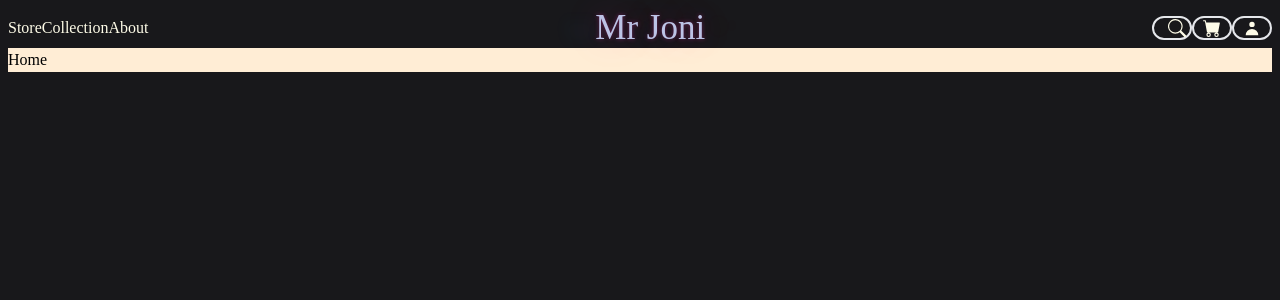
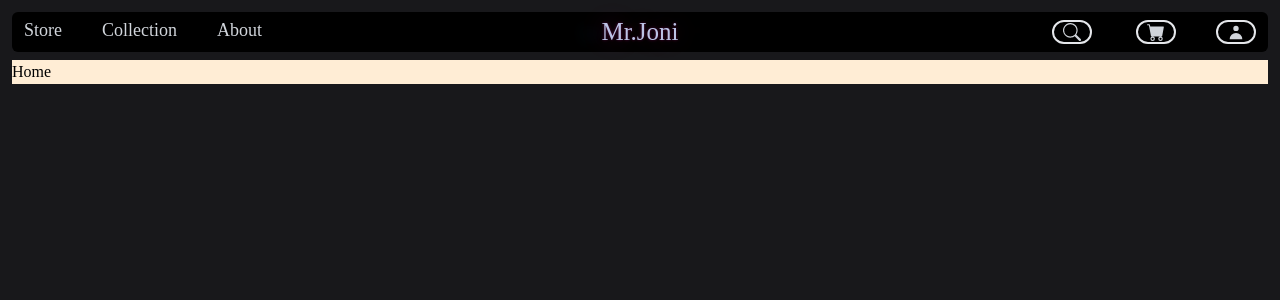
Before and after one commit to salahbm/jewelryshop, a Next.js app: page / in a window 1280 px wide. Shown: the top 300 px of the page. Built offline with nearby package versions, Linux system fonts and the light colour scheme.

Commit message:
navbar css

```diff
--- a/app/components/Navbar.tsx
+++ b/app/components/Navbar.tsx
@@ -7,21 +7,38 @@ import { BsSearch, BsFillCartFill } from "react-icons/bs";
 import { HiUser } from "react-icons/hi";
 import { logo } from "../assets/index";
 const Navbar = () => {
+  const [states, setStates] = useState({
+    search: false,
+  });
   return (
-    <div className=" w-full flex items-center  text-yellow-50 justify-between h-10">
-      <div className="">
+    <div className="  flex items-center  text-lightText h-10  px-3 bg-black rounded-md my-2 w-full ">
+      <div className=" w-2/3 gap-10 flex flex-row items-center justify-start">
         <span className="navBarHover">Store</span>
         <span className="navBarHover">Collection</span>
         <span className="navBarHover">About</span>
       </div>
-      <div>
-        <span className="logo">Mr Joni</span>
-      </div>
-      <div className=" flex flex-row">
-        <span className="navbarIcon justify-end px-1">
-          <BsSearch />
-        </span>
-        <span className="navbarIcon">
+      <div className="logo">Mr.Joni</div>
+      <div className=" flex flex-row w-2/3 justify-end gap-10">
+        <div className="relative flex-row items-center flex">
+          {states.search ? (
+            <input
+              placeholder="Search here"
+              type="search"
+              className=" w-full rounded-full border-[1px] text-base text-black outline-none duration-200 lg:h-full lg:w-full px-2"
+            />
+          ) : null}
+          <span
+            className={`absolute  hover:text-amber-800 hover:bg-white  right-1 ${
+              states.search ? "text-amber-800" : "text-lightText navbarIcon"
+            }`}
+            onClick={() =>
+              setStates((prev) => ({ ...prev, search: !prev.search }))
+            }
+          >
+            <BsSearch />
+          </span>
+        </div>
+        <span className="navbarIcon ">
           <BsFillCartFill />
         </span>
         <span className="navbarIcon">
--- a/app/layout.tsx
+++ b/app/layout.tsx
@@ -14,7 +14,7 @@ export default function RootLayout({
 }) {
   return (
     <html lang="en">
-      <body className=" bg-transparent p-2">
+      <body className=" bg-transparent m-3">
         <Navbar />
         {children}
       </body>
--- a/app/styles/globals.css
+++ b/app/styles/globals.css
@@ -3,10 +3,10 @@
 @tailwind utilities;
 @layer components {
   .navBarHover {
-    @apply hover:text-amber-800 transition duration-500 cursor-pointer h-6 hover:text-lg text-[16px] w-12;
+    @apply hover:text-amber-800 transition ease-in h-8 duration-500 text-lg;
   }
   .navbarIcon {
-    @apply hover:text-amber-800  transition duration-300 cursor-pointer w-10  h-6 rounded-xl hover:bg-white border-2 text-lg  items-center justify-center flex;
+    @apply hover:text-amber-800  transition duration-300 cursor-pointer  h-6 rounded-xl hover:bg-white border-2 text-lg  items-center justify-center flex w-10;
   }
 }
 
@@ -53,8 +53,7 @@
 }
 
 .logo {
-  margin: auto;
-  font-size: 35px;
-  font-weight: 300;
+  font-size: 25px;
+  font-weight: 500;
   animation: lights 5s 750ms linear infinite;
 }
--- a/tailwind.config.js
+++ b/tailwind.config.js
@@ -25,7 +25,7 @@ module.exports = {
         bubbleGum: "#ff77e9",
         bermuda: "#78dcca",
         hoverBg: "#004f9a",
-        lightText: "#46474a",
+        lightText: "#d1d5db",
         blue: "#0284c7",
         green: "#008000",
       },
```
